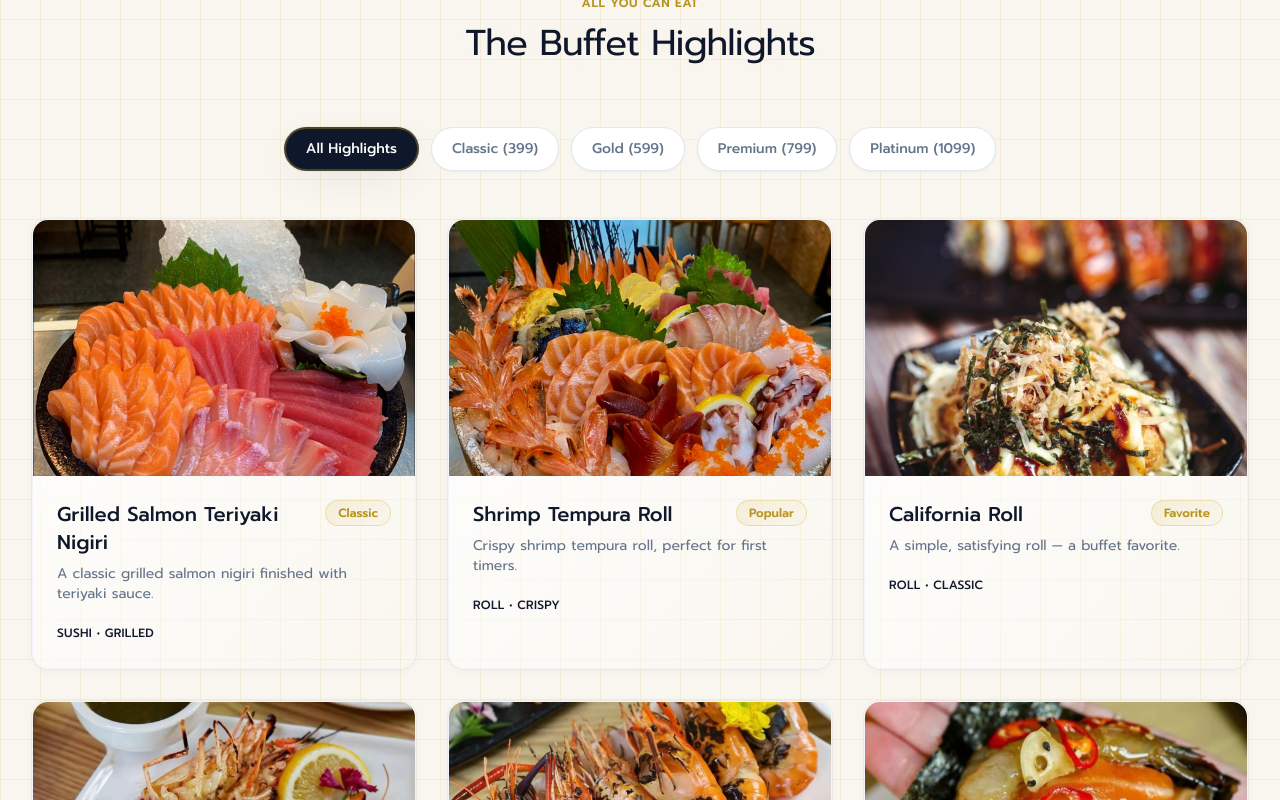
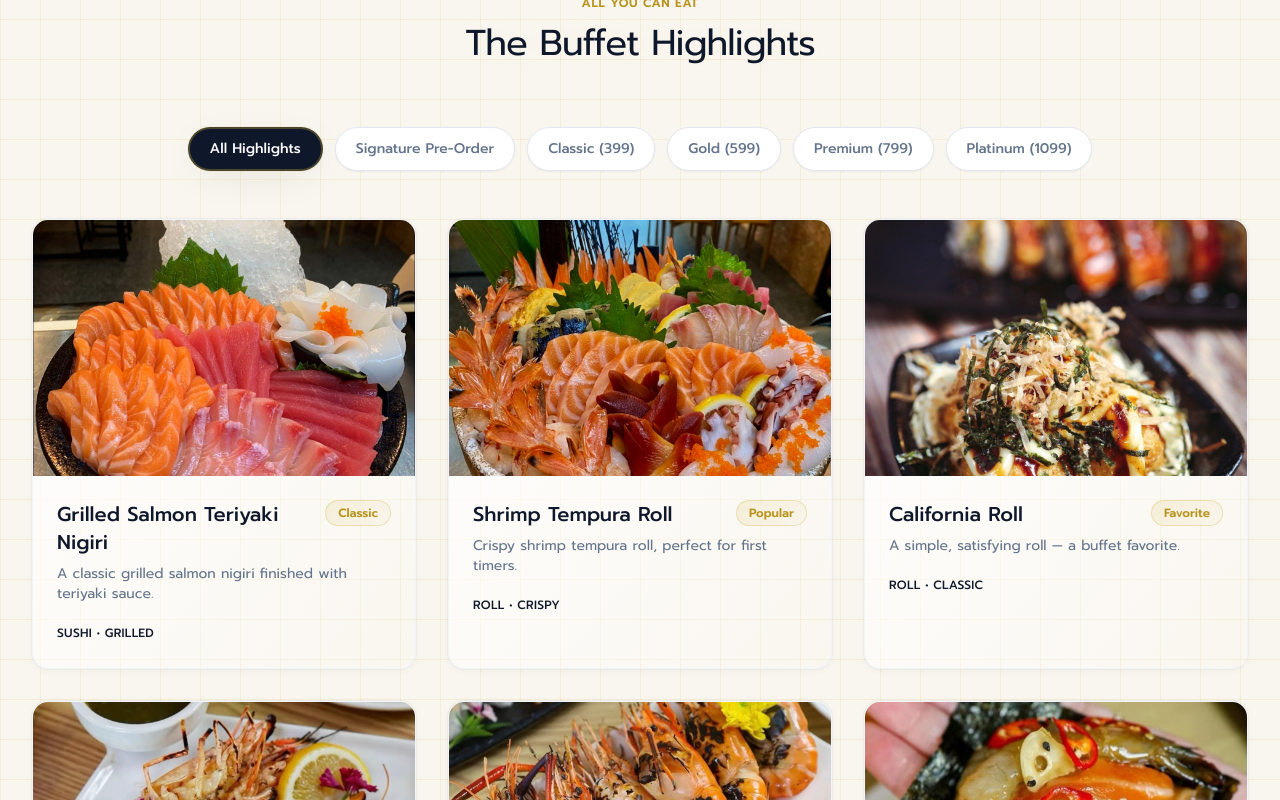
Before and after one commit to Fritte91/yumeplus, a React (Vite) app: page / in a window 1280 px wide. Shown: the part 1480-2280 px from the top of the page. Built offline with nearby package versions, Linux system fonts and the light colour scheme; some icons are missing.

Commit message:
added salmon cake to menu, and also as new page. great looking website.

```diff
--- a/src/data/menuItems.js
+++ b/src/data/menuItems.js
@@ -299,12 +299,94 @@ export const menuItems = [
     imageAlt: { en: "Waffle served with ice cream", th: "วาฟเฟิลเสิร์ฟพร้อมไอศกรีม" },
     badge: { en: "Dessert", th: "ของหวาน" },
     tag: { en: "Sweet • Dessert", th: "หวาน • ของหวาน" }
+  },
+
+  // =========================
+  // PRE-ORDER SIGNATURE ITEMS
+  // =========================
+  {
+    id: 21,
+    category: "preorder",
+    name: {
+      en: "Salmon Sashimi Cake (Classic Ring)",
+      th: "แซลมอนซาชิมิเค้ก (ทรงวงคลาสสิก)"
+    },
+    description: {
+      en: "Fresh salmon sashimi arranged in a cake-style platter for special occasions. Savory, elegant, and made-to-order.",
+      th: "แซลมอนซาชิมิจัดเป็นเค้กสำหรับโอกาสพิเศษ ไม่หวาน เป็นอาหารคาว ต้องพรีออเดอร์"
+    },
+    image: "/cake1.jpg",
+    imageAlt: {
+      en: "Salmon sashimi cake platter",
+      th: "แซลมอนซาชิมิเค้ก"
+    },
+    badge: { en: "Pre-Order", th: "พรีออเดอร์" },
+    tag: { en: "Salmon • Special Order", th: "แซลมอน • สั่งทำ" }
+  },
+  {
+    id: 22,
+    category: "preorder",
+    name: {
+      en: "Salmon Sashimi Cake (Rose Centerpiece)",
+      th: "แซลมอนซาชิมิเค้ก (กุหลาบตรงกลาง)"
+    },
+    description: {
+      en: "Premium salmon sashimi cake with rose centerpiece — perfect as a surprise or gift. Made-to-order.",
+      th: "เค้กแซลมอนซาชิมิจัดพรีเมียม พร้อมกุหลาบตรงกลาง เหมาะเป็นของขวัญ (ต้องพรีออเดอร์)"
+    },
+    image: "/cake2.jpg",
+    imageAlt: {
+      en: "Salmon sashimi cake with rose centerpiece",
+      th: "แซลมอนซาชิมิเค้กกุหลาบ"
+    },
+    badge: { en: "Signature", th: "ซิกเนเจอร์" },
+    tag: { en: "Gift • Premium", th: "ของขวัญ • พรีเมียม" }
+  },
+  {
+    id: 23,
+    category: "preorder",
+    name: {
+      en: "Salmon Sashimi Cake (Heart Shape)",
+      th: "แซลมอนซาชิมิเค้ก (ทรงหัวใจ)"
+    },
+    description: {
+      en: "Heart-shaped salmon sashimi cake designed for anniversaries and celebrations. Pre-order required.",
+      th: "เค้กแซลมอนซาชิมิทรงหัวใจ สำหรับวันครบรอบและงานฉลอง (ต้องพรีออเดอร์)"
+    },
+    image: "/cake3.jpg",
+    imageAlt: {
+      en: "Heart-shaped salmon sashimi cake",
+      th: "แซลมอนซาชิมิเค้กทรงหัวใจ"
+    },
+    badge: { en: "Pre-Order", th: "พรีออเดอร์" },
+    tag: { en: "Celebration • Limited", th: "งานฉลอง • จำนวนจำกัด" }
+  },
+  {
+    id: 24,
+    category: "preorder",
+    name: {
+      en: "Salmon Sashimi Cake (Gift Box)",
+      th: "แซลมอนซาชิมิเค้ก (กล่องของขวัญ)"
+    },
+    description: {
+      en: "Salmon sashimi cake presented in a gift box with ribbon — savory, elegant, and memorable.",
+      th: "เค้กแซลมอนซาชิมิจัดเป็นกล่องของขวัญ พร้อมริบบิ้น สวยพร้อมมอบ (ต้องพรีออเดอร์)"
+    },
+    image: "/cake4.jpg",
+    imageAlt: {
+      en: "Boxed salmon sashimi cake",
+      th: "แซลมอนซาชิมิเค้กกล่องของขวัญ"
+    },
+    badge: { en: "Gift", th: "ของขวัญ" },
+    tag: { en: "Special • Made-to-Order", th: "พิเศษ • สั่งทำ" }
   }
+
 ];
 
 // Category definitions (tier filters)
 export const categories = [
   { id: "all", name: { en: "All Highlights", th: "ไฮไลท์ทั้งหมด" } },
+  { id: "preorder", name: { en: "Signature Pre-Order", th: "พรีออเดอร์ซิกเนเจอร์" } },
   { id: "classic", name: { en: "Classic (399)", th: "คลาสสิก (399)" } },
   { id: "gold", name: { en: "Gold (599)", th: "โกลด์ (599)" } },
   { id: "premium", name: { en: "Premium (799)", th: "พรีเมียม (799)" } },
```
